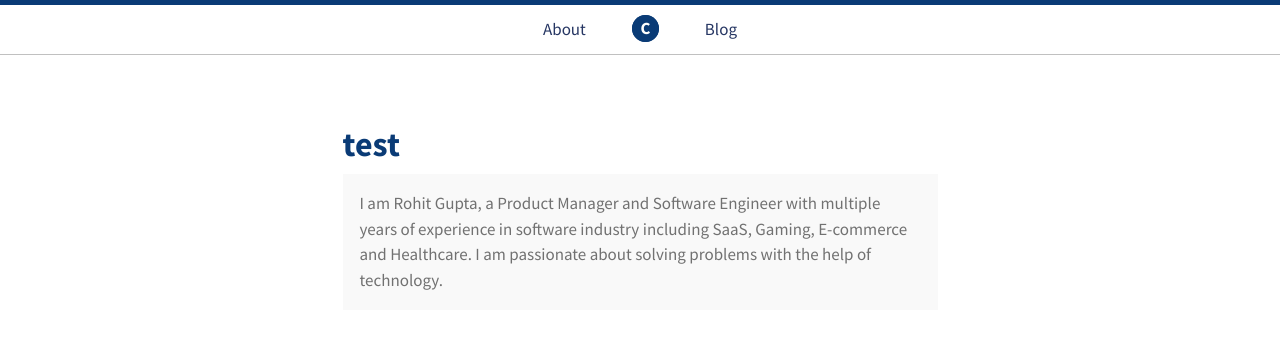
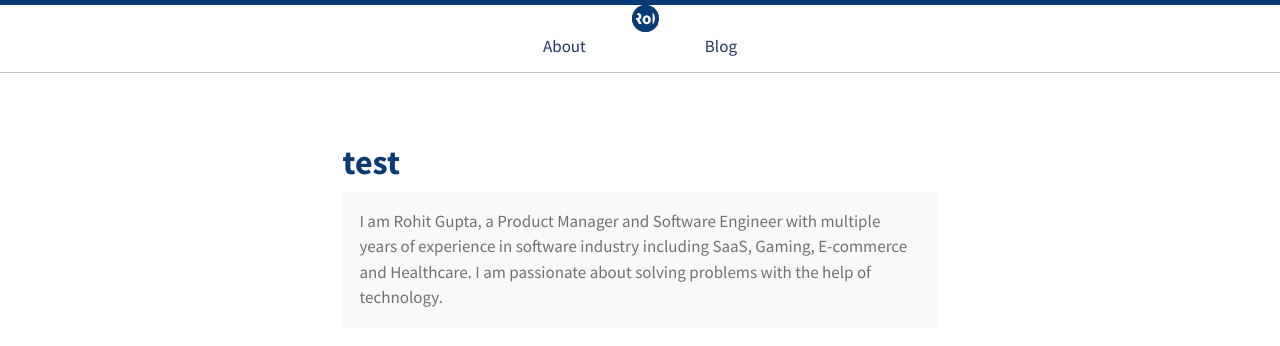
Before and after one commit to rohitgupta61/myblog, a Jekyll site: the page built from test.md, in a window 1280 px wide. Shown: the top 346 px of the page. Built offline with Jekyll 4.4.1, drawn with Linux system fonts in a browser that asks for light colours.

Commit message:
Update default.html

```diff
--- a/_layouts/default.html
+++ b/_layouts/default.html
@@ -8,7 +8,7 @@
     <nav class="nav-main">
       <ul>
         <li class="hvr-underline-reveal"><a href="{{ site.baseurl }}/about/">About</a></li>
-        <li class="logo"><a class="hvr-ripple-out" href="{{ site.baseurl }}/">C</a></li>
+        <li class="logo"><a class="hvr-ripple-out" href="{{ site.baseurl }}/">Rohit Gupta</a></li>
         <li class="hvr-underline-reveal"><a href="{{ site.baseurl }}/blog/">Blog</a></li>
       </ul>
     </nav>
```
